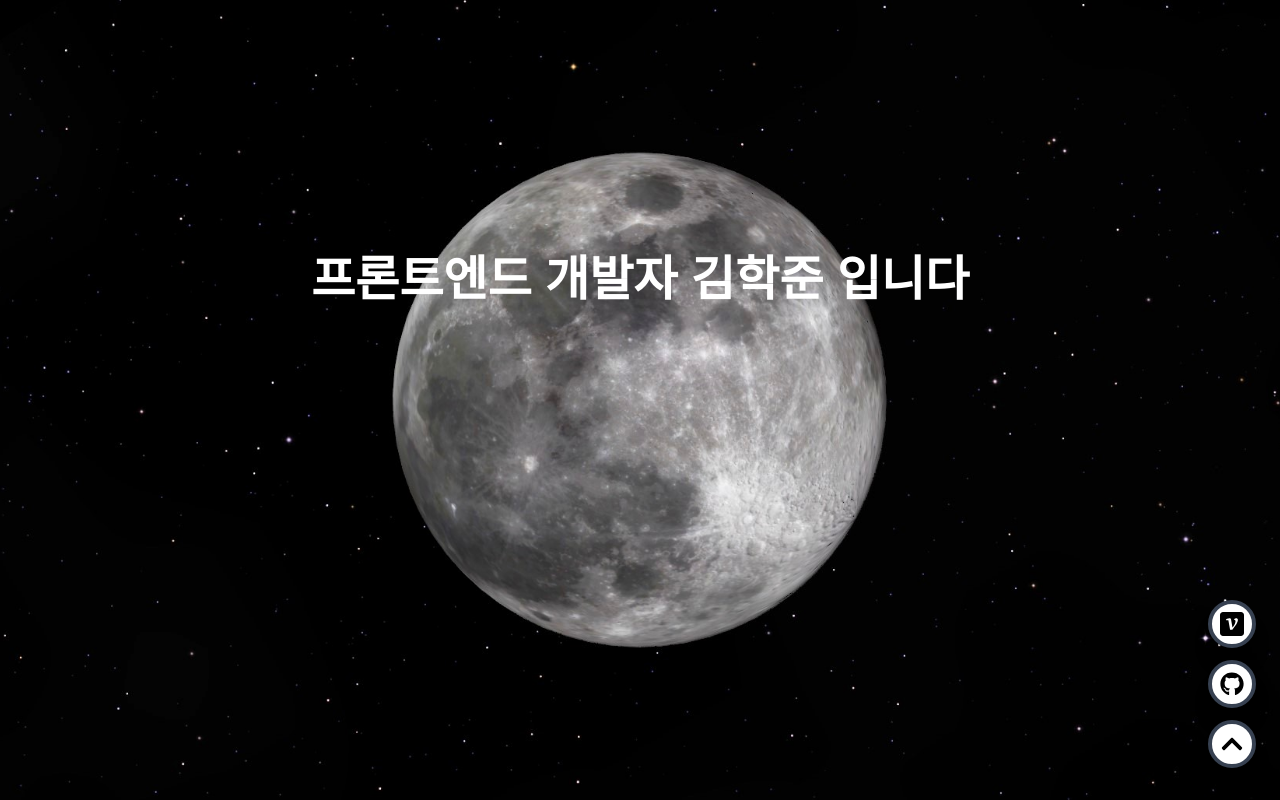
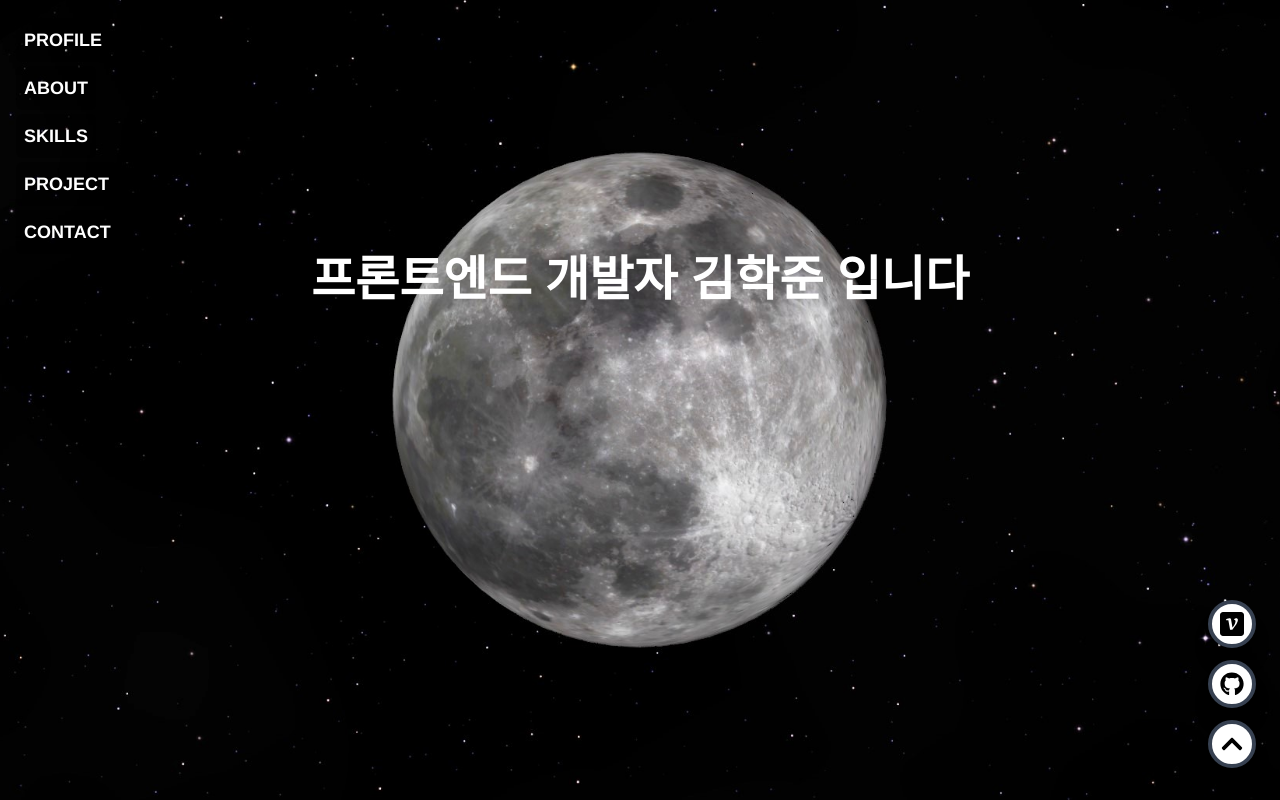
Before and after one commit to Regulus55/Regulus55.github.io, a React (Create React App) app: page / in a window 1280 px wide. Shown: the top 800 px of the page. Built offline with nearby package versions, Linux system fonts and the light colour scheme.

Commit message:
section navigation

```diff
--- a/src/App.tsx
+++ b/src/App.tsx
@@ -1,6 +1,6 @@
 import { Outlet, useLocation } from "react-router-dom";
 import ToastProvider from "./components/common/ToastProvider";
-import { FloatingButton, Footer } from "./pages";
+import { FloatingButton, Footer, SectionNavigation } from "./pages";
 
 const App = () => {
   const location = useLocation();
@@ -10,10 +10,10 @@ const App = () => {
     <>
       <ToastProvider />
       <Outlet />
+      <FloatingButton />
+      {isHome && (
+        <>
 
-          <FloatingButton />
-          {isHome && (
-        <>
           <Footer />
         </>
       )}
--- /dev/null
+++ b/src/hooks/useScrollToSection.tsx
@@ -0,0 +1,28 @@
+import { useRef } from "react";
+
+export type SectionName = "profile" | "about" | "skills" | "project" | "contact";
+
+export const useScrollToSection = () => {
+    const profileRef = useRef<HTMLDivElement>(null);
+    const aboutRef = useRef<HTMLDivElement>(null);
+    const skillsRef = useRef<HTMLDivElement>(null);
+    const projectRef = useRef<HTMLDivElement>(null);
+    const contactRef = useRef<HTMLDivElement>(null);
+
+    const sectionRefs: Record<SectionName, React.RefObject<HTMLDivElement | null>> = {
+        profile: profileRef,
+        about: aboutRef,
+        skills: skillsRef,
+        project: projectRef,
+        contact: contactRef,
+    };
+
+    const scrollToSection = (section: SectionName) => {
+        const ref = sectionRefs[section];
+        if (ref?.current) {
+            ref.current.scrollIntoView({ behavior: "smooth" });
+        }
+    };
+
+    return { sectionRefs, scrollToSection };
+};
--- a/src/pages/HeroSection.tsx
+++ b/src/pages/HeroSection.tsx
@@ -1,16 +1,12 @@
 import { useThemeStore } from "../store/useThemeStore";
 
 const HeroSection = () => {
-  const { isDayMode, toggleTheme } = useThemeStore();
+  const { toggleTheme } = useThemeStore();
 
   return (
     <div className="fixed top-0 left-0 w-full h-screen">
       <img
-        src={
-          isDayMode
-            ? "/images/background/moon.jpg"
-            : "/images/background/moon2.jpg"
-        }
+        src="/images/background/moon.jpg"
         alt="Background"
         className="absolute top-0 left-0 w-full h-full object-cover z-0"
       />
--- a/src/pages/Home.tsx
+++ b/src/pages/Home.tsx
@@ -1,4 +1,3 @@
-import { useEffect } from "react";
 import ParallaxWrapper from "../components/wrapper/ParallaxWrapper";
 import ScrollReveal from "../components/wrapper/ScrollReveal";
 import AboutMe from "./contents/AboutMe";
@@ -7,26 +6,37 @@ import Profile from "./contents/Profile";
 import Project from "./contents/Project";
 import Skills from "./contents/Skills";
 import HeroSection from "./HeroSection";
+import { SectionName, useScrollToSection } from "../hooks/useScrollToSection";
+import SectionNavigation from "./SectionNavigation";
 
-const section = [
-  { id: 1, component: <Profile />, direction: "up" },
-  { id: 2, component: <AboutMe />, direction: "left" },
-  { id: 3, component: <Skills />, direction: "up" },
-  { id: 4, component: <Project />, direction: "down" },
-  { id: 5, component: <Contact />, direction: "up" },
-];
+
 
 const Home = () => {
+  const { sectionRefs, scrollToSection } = useScrollToSection();
+
+  const section = [
+    { id: 1, name: "profile", component: <Profile />, direction: "up", ref: sectionRefs.profile },
+    { id: 2, name: "about", component: <AboutMe />, direction: "left", ref: sectionRefs.about },
+    { id: 3, name: "skills", component: <Skills />, direction: "up", ref: sectionRefs.skills },
+    { id: 4, name: "project", component: <Project />, direction: "down", ref: sectionRefs.project },
+    { id: 5, name: "contact", component: <Contact />, direction: "up", ref: sectionRefs.contact },
+  ];
+
   return (
     <div className="relative w-full h-full overflow-x-hidden">
       <div className="relative h-[100vh] z-0">
         <HeroSection />
       </div>
 
+      <div className="fixed top-0 left-0 z-50">
+        <SectionNavigation scrollToSection={scrollToSection} />
+      </div>
+
+
       <ParallaxWrapper>
-        <div className="flex flex-col justify-center items-center gap-60 text-white">
-          {section.map(({ id, component, direction }) => (
-            <div key={id} className="w-full max-w-7xl">
+        <div className="flex flex-col justify-center items-center gap-40 text-white">
+          {section.map(({ id, component, direction, ref }) => (
+            <div key={id} ref={ref} className="w-full max-w-7xl">
               <ScrollReveal
                 direction={direction as "up" | "down" | "left" | "right"}
               >
--- a/src/pages/ProjectDetail.tsx
+++ b/src/pages/ProjectDetail.tsx
@@ -33,7 +33,7 @@ const ProjectDetail = () => {
         className={`fixed inset-0 w-full h-full bg-cover bg-center z-0
           ${isDayMode ? "bg-blue-sky" : "bg-orange-sky"}
         `}
-        onClick={() => navigate(-1)}
+        onClick={() => navigate('/')}
       />
 
       <div className="relative xl:max-w-5xl 2xl:max-w-7xl w-full min-h-screen z-10">
@@ -76,8 +76,7 @@ const ProjectDetail = () => {
                         <ul className="text-lg">
                           {item.content?.map((element) => (
                             <li className="flex gap-3 ml-5">
-                              {/* <span>●</span> */}
-                              <span>-</span>
+                              <span>•</span>
                               <span>{element}</span>
                             </li>
                           ))}
--- /dev/null
+++ b/src/pages/SectionNavigation.tsx
@@ -0,0 +1,25 @@
+import type { SectionName } from "../hooks/useScrollToSection";
+
+interface SectionNavigationProps {
+  scrollToSection: (section: SectionName) => void;
+}
+
+const SectionNavigation = ({ scrollToSection }: SectionNavigationProps) => {
+  const sections: SectionName[] = ["profile", "about", "skills", "project", "contact"];
+
+  return (
+    <div className="flex flex-col items-start p-4">
+      {sections.map((sectionName) => (
+        <button
+          key={sectionName}
+          className="text-white text-lg font-bold bg-black/30 rounded-md p-2 my-0.5"
+          onClick={() => scrollToSection(sectionName)}
+        >
+          {sectionName.toUpperCase()}
+        </button>
+      ))}
+    </div>
+  );
+};
+
+export default SectionNavigation;
--- a/src/pages/contents/AboutMe.tsx
+++ b/src/pages/contents/AboutMe.tsx
@@ -4,7 +4,7 @@ import { AboutMeData } from "../../data";
 
 const AboutMe = () => {
   return (
-    <div className="relative flex flex-col items-start justify-center w-full h-full max-w-7xl p-10 rounded-3xl">
+    <div className="relative flex flex-col items-start justify-center w-full h-full max-w-7xl p-10 rounded-3xl mt-100">
       <h1 className="text-7xl font-bold text-white ml-8 mb-4 text-grayShadow">
         ABOUT ME
       </h1>
--- a/src/pages/contents/Profile.tsx
+++ b/src/pages/contents/Profile.tsx
@@ -9,7 +9,7 @@ type IconProps = {
 
 const Profile = () => {
   return (
-    <div className="relative flex flex-col items-start justify-center w-full h-full max-w-7xl p-10 rounded-3xl mt-52 mb-20">
+    <div className="relative flex flex-col items-start justify-center w-full h-full max-w-7xl p-10 rounded-3xl mt-52 mb-40">
       <h1 className="text-7xl font-bold text-white ml-6 mb-6 text-grayShadow">
         PROFILE
       </h1>
--- a/src/pages/contents/Project.tsx
+++ b/src/pages/contents/Project.tsx
@@ -15,7 +15,7 @@ const Project = () => {
   }, []);
 
   return (
-    <div className="flex flex-col items-center justify-center w-full h-full p-10 mb-60">
+    <div className="flex flex-col items-center justify-center w-full h-full p-10 mb-80">
       <h1 className="w-full text-7xl text-center font-bold text-white ml-8 mb-8 text-grayShadow">
         PROJECT
       </h1>
--- a/src/pages/contents/Skills.tsx
+++ b/src/pages/contents/Skills.tsx
@@ -3,7 +3,7 @@ import { SkillsData } from "../../data";
 
 const Skills = () => {
   return (
-    <div className="flex flex-col items-start justify-center w-full h-full p-10 rounded-3xl mb-20">
+    <div className="flex flex-col items-start justify-center w-full h-full p-10 rounded-3xl mt-40 mb-52">
       <h1 className="text-7xl font-bold text-white ml-8 mb-8 text-grayShadow">
         SKILLS
       </h1>
--- a/src/pages/index.tsx
+++ b/src/pages/index.tsx
@@ -1,5 +1,7 @@
 import Home from "./Home";
 import HeroSection from "./HeroSection";
+import ProjectDetail from "./ProjectDetail";
+import SectionNavigation from "./SectionNavigation";
 import FloatingButton from "./FloatingButton";
 import Footer from "./Footer";
 import NotFound from "./NotFound";
@@ -13,6 +15,8 @@ import Contact from "./contents/Contact";
 export {
   Home,
   HeroSection,
+  ProjectDetail,
+  SectionNavigation,
   FloatingButton,
   Footer,
   NotFound,
--- a/tailwind.config.js
+++ b/tailwind.config.js
@@ -38,7 +38,7 @@ module.exports = {
         )`,
         "sunset-sky": `linear-gradient(
           to bottom,
-          #09090B 0%,
+          #020202 0%,
           #010037 4%,
           #43387A 20%,
           #6A4D88 36%,
```
